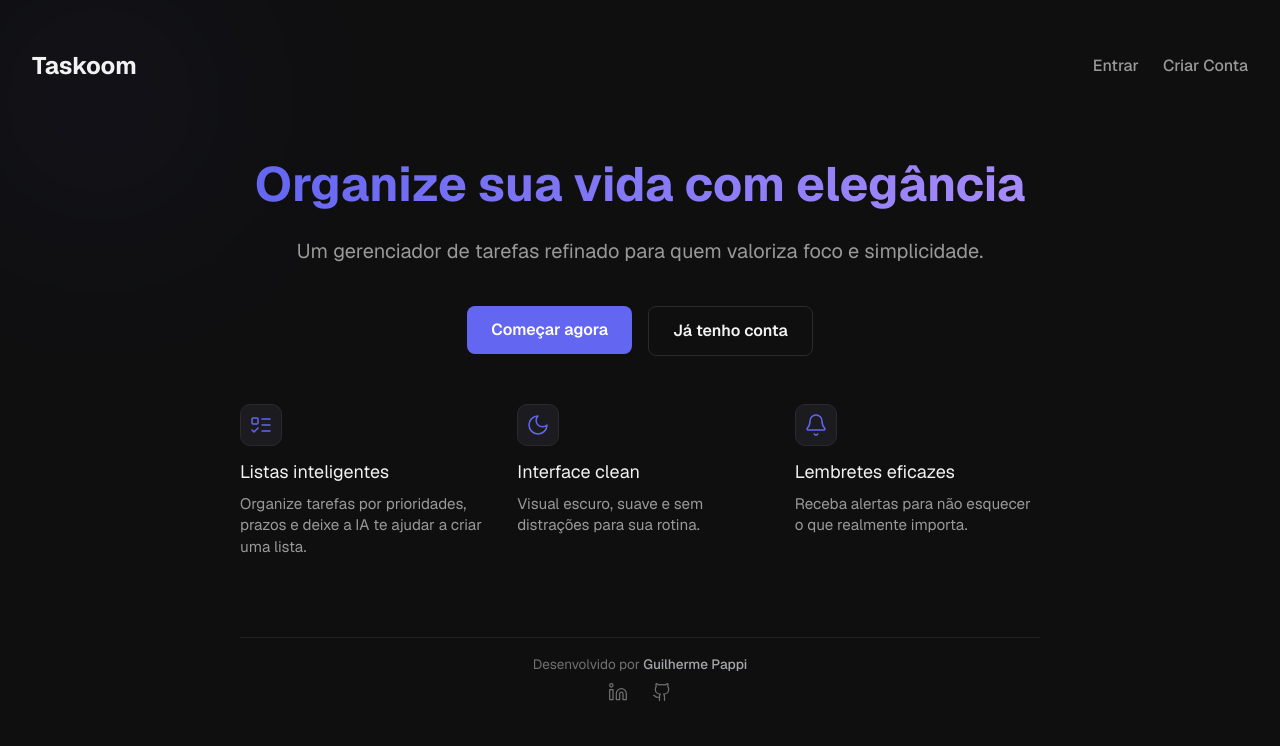
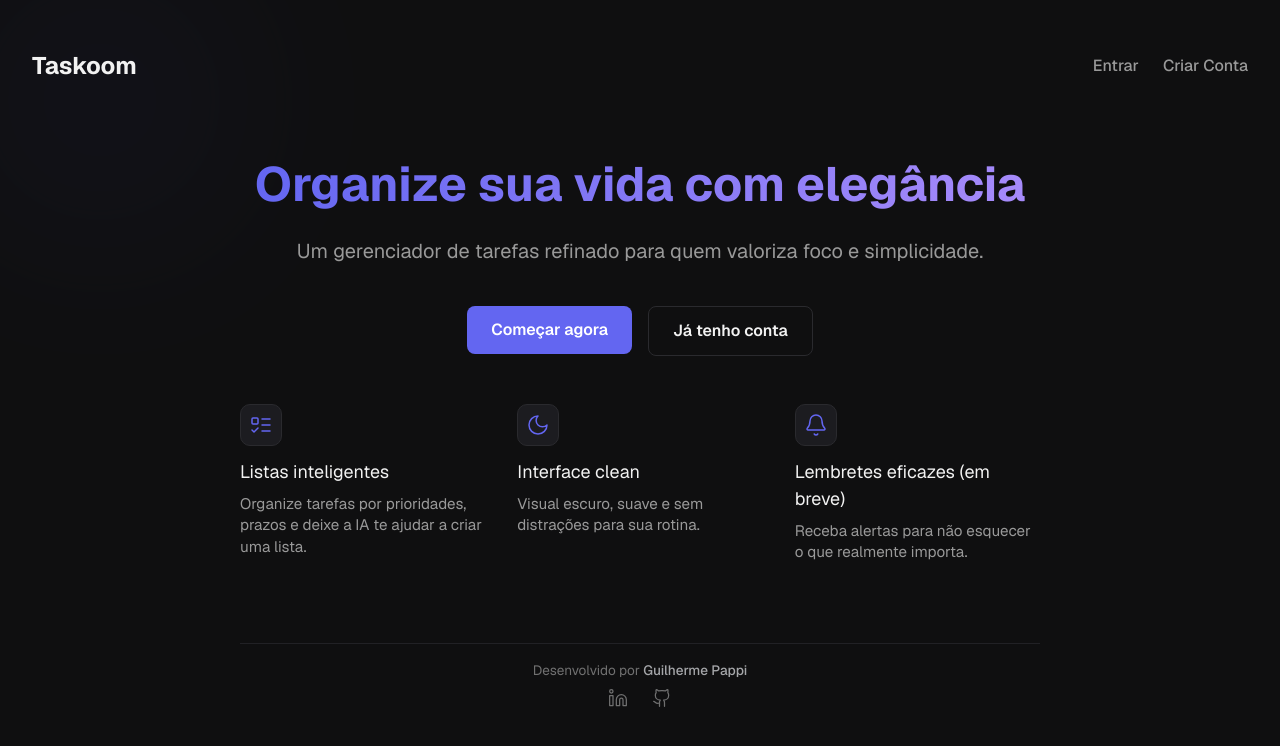
Before and after one commit to 404Gui/smarttask-frontend, a Next.js app: page / in a window 1280 px wide. Shown: the top 746 px of the page. Built offline with nearby package versions, Linux system fonts and the light colour scheme; no server answers.

Commit message:
fix: informando 'em breve' para futura implementacao

```diff
--- a/src/app/page.tsx
+++ b/src/app/page.tsx
@@ -56,7 +56,7 @@ export default function Home() {
             <div className={styles.iconWrapper}>
               <Bell size={24} strokeWidth={1.5} />
             </div>
-            <h3>Lembretes eficazes</h3>
+            <h3>Lembretes eficazes (em breve)</h3>
             <p>Receba alertas para não esquecer o que realmente importa.</p>
           </div>
         </section>
```
